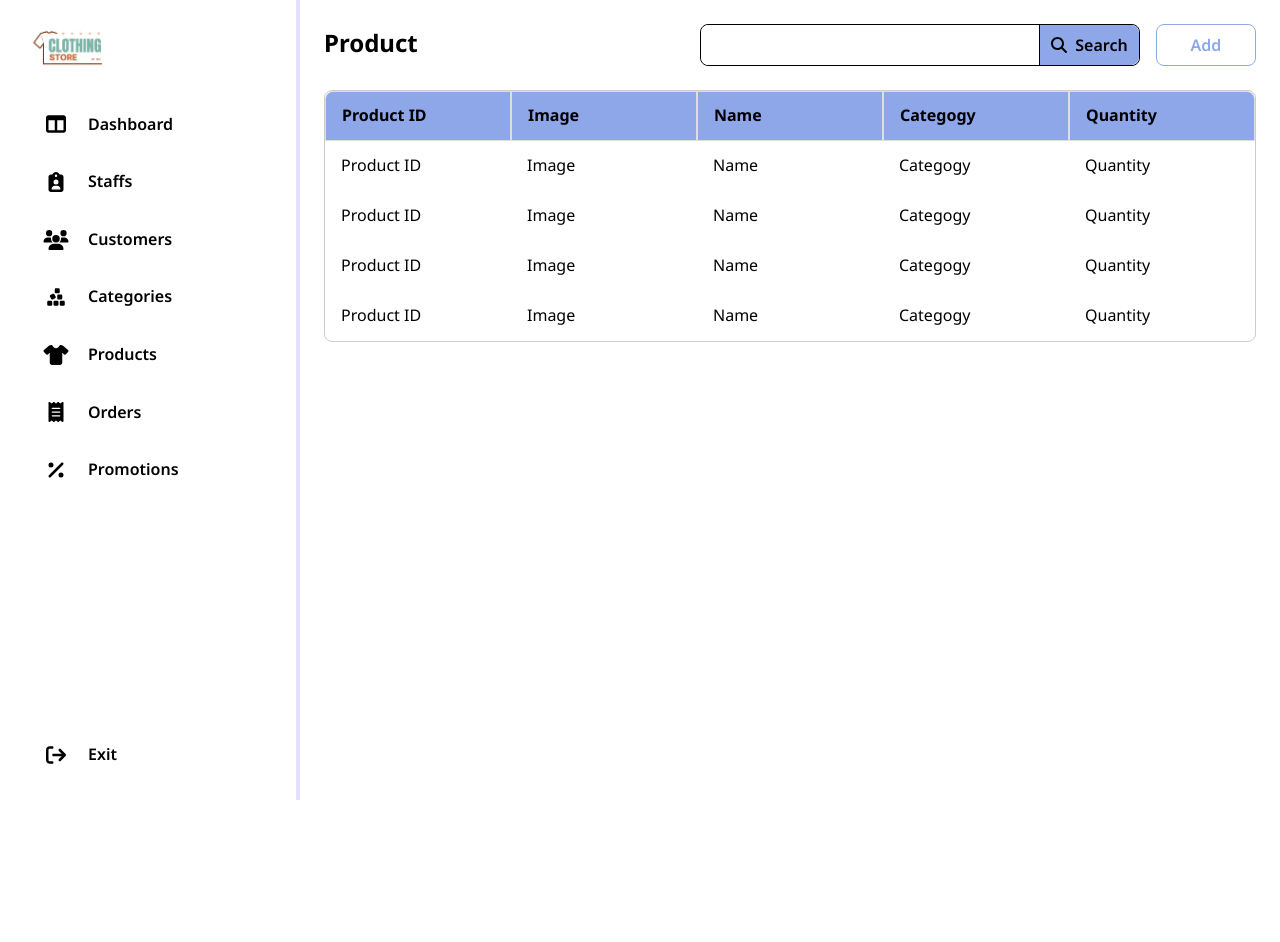
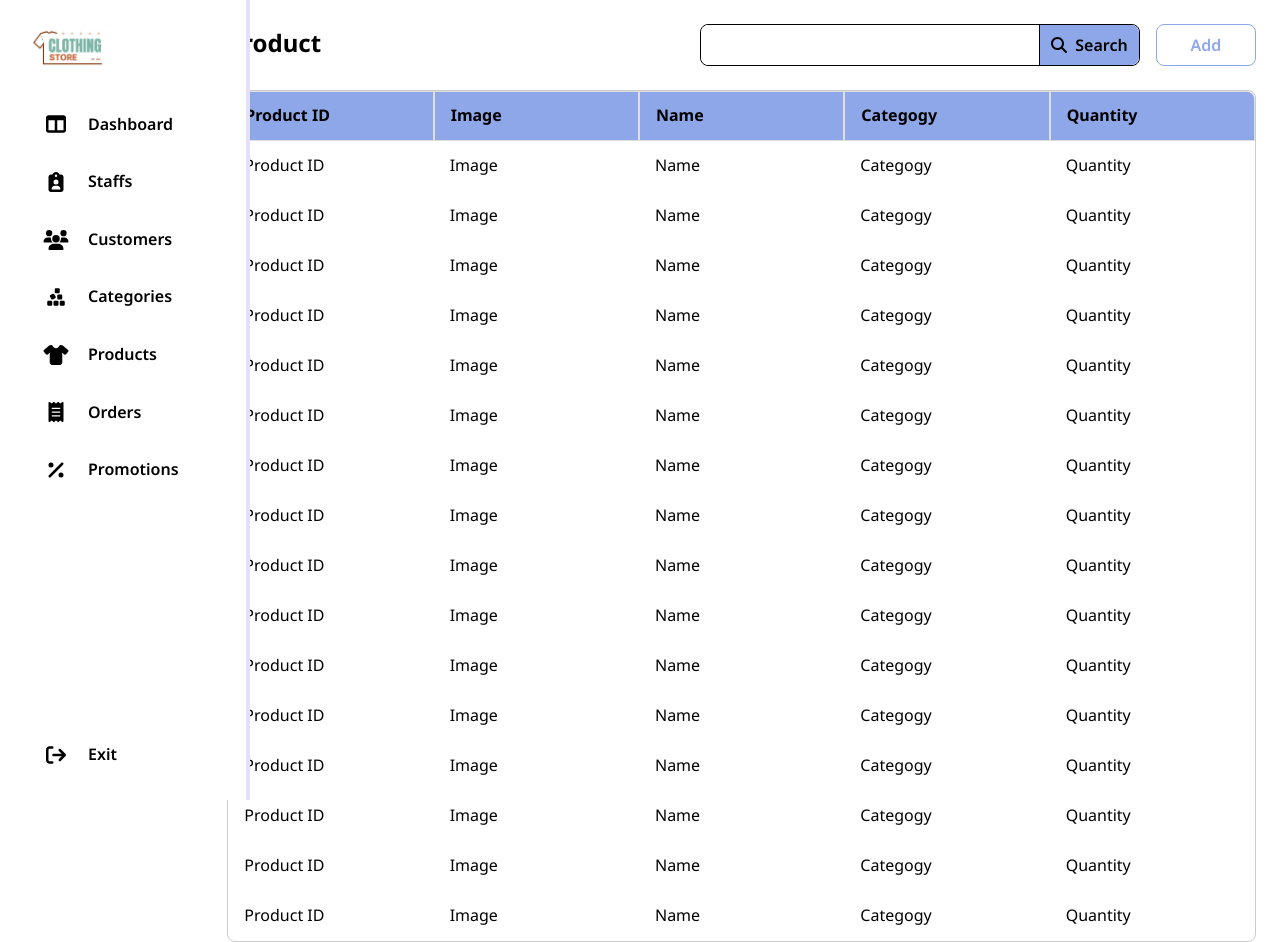
Before and after one commit to duycoiz1204/clothing-store-website-FE, a React (Create React App) app: page /admin/product in a window 1280 px wide. Before the commit the page ends 800 px from the top, so only its background shows below. Built offline with nearby package versions, Linux system fonts and the light colour scheme.

Commit message:
update admin

```diff
--- a/src/layouts/AdminLayout/AdminLayout.module.scss
+++ b/src/layouts/AdminLayout/AdminLayout.module.scss
@@ -2,5 +2,4 @@
     display: flex;
     width: 100%;
     height: 100%;
-    position: fixed;
 }
--- a/src/layouts/AdminLayout/Sidebar/Sidebar.module.scss
+++ b/src/layouts/AdminLayout/Sidebar/Sidebar.module.scss
@@ -1,8 +1,9 @@
 .container {
+    position: fixed;
     display: flex;
     flex-direction: column;
     justify-content: space-between;
-    width: 300px;
+    width: 250px;
     height: 100%;
     background-color: var(--white);
     padding: 24px;
--- a/src/layouts/AdminLayout/index.js
+++ b/src/layouts/AdminLayout/index.js
@@ -1,5 +1,6 @@
 import { Outlet } from 'react-router-dom';
 import classNames from 'classnames/bind';
+import { Column } from '~/components/Grid';
 
 import Sidebar from './Sidebar';
 
@@ -10,8 +11,13 @@ const cx = classNames.bind(styles);
 function AdminLayout() {
     return (
         <div className={cx('container')}>
-            <Sidebar />
-            <Outlet />
+            <Column className="l-2">
+                <Sidebar />
+            </Column>
+            <Column className="l-10">
+                    <Outlet />
+            </Column>
+
         </div>
     );
 }
--- a/src/pages/admin/ProductsAdmin/ProductsAdmin.module.scss
+++ b/src/pages/admin/ProductsAdmin/ProductsAdmin.module.scss
@@ -1,6 +1,6 @@
 .container {
     flex: 1;
-    padding: 24px;
+    padding: 24px 24px 0 14px;
 }
 
 .header {
--- a/src/pages/admin/ProductsAdmin/index.js
+++ b/src/pages/admin/ProductsAdmin/index.js
@@ -67,6 +67,91 @@ function ProductsAdmin() {
                         <td className={cx('table-data')}>Categogy</td>
                         <td className={cx('table-data')}>Quantity</td>
                     </tr>
+                    <tr className={cx('table-row')}>
+                        <td className={cx('table-data')}>Product ID</td>
+                        <td className={cx('table-data')}>Image</td>
+                        <td className={cx('table-data')}>Name</td>
+                        <td className={cx('table-data')}>Categogy</td>
+                        <td className={cx('table-data')}>Quantity</td>
+                    </tr>
+                    <tr className={cx('table-row')}>
+                        <td className={cx('table-data')}>Product ID</td>
+                        <td className={cx('table-data')}>Image</td>
+                        <td className={cx('table-data')}>Name</td>
+                        <td className={cx('table-data')}>Categogy</td>
+                        <td className={cx('table-data')}>Quantity</td>
+                    </tr>
+                    <tr className={cx('table-row')}>
+                        <td className={cx('table-data')}>Product ID</td>
+                        <td className={cx('table-data')}>Image</td>
+                        <td className={cx('table-data')}>Name</td>
+                        <td className={cx('table-data')}>Categogy</td>
+                        <td className={cx('table-data')}>Quantity</td>
+                    </tr>
+                    <tr className={cx('table-row')}>
+                        <td className={cx('table-data')}>Product ID</td>
+                        <td className={cx('table-data')}>Image</td>
+                        <td className={cx('table-data')}>Name</td>
+                        <td className={cx('table-data')}>Categogy</td>
+                        <td className={cx('table-data')}>Quantity</td>
+                    </tr>
+                    <tr className={cx('table-row')}>
+                        <td className={cx('table-data')}>Product ID</td>
+                        <td className={cx('table-data')}>Image</td>
+                        <td className={cx('table-data')}>Name</td>
+                        <td className={cx('table-data')}>Categogy</td>
+                        <td className={cx('table-data')}>Quantity</td>
+                    </tr>
+                    <tr className={cx('table-row')}>
+                        <td className={cx('table-data')}>Product ID</td>
+                        <td className={cx('table-data')}>Image</td>
+                        <td className={cx('table-data')}>Name</td>
+                        <td className={cx('table-data')}>Categogy</td>
+                        <td className={cx('table-data')}>Quantity</td>
+                    </tr>
+                    <tr className={cx('table-row')}>
+                        <td className={cx('table-data')}>Product ID</td>
+                        <td className={cx('table-data')}>Image</td>
+                        <td className={cx('table-data')}>Name</td>
+                        <td className={cx('table-data')}>Categogy</td>
+                        <td className={cx('table-data')}>Quantity</td>
+                    </tr>
+                    <tr className={cx('table-row')}>
+                        <td className={cx('table-data')}>Product ID</td>
+                        <td className={cx('table-data')}>Image</td>
+                        <td className={cx('table-data')}>Name</td>
+                        <td className={cx('table-data')}>Categogy</td>
+                        <td className={cx('table-data')}>Quantity</td>
+                    </tr>
+                    <tr className={cx('table-row')}>
+                        <td className={cx('table-data')}>Product ID</td>
+                        <td className={cx('table-data')}>Image</td>
+                        <td className={cx('table-data')}>Name</td>
+                        <td className={cx('table-data')}>Categogy</td>
+                        <td className={cx('table-data')}>Quantity</td>
+                    </tr>
+                    <tr className={cx('table-row')}>
+                        <td className={cx('table-data')}>Product ID</td>
+                        <td className={cx('table-data')}>Image</td>
+                        <td className={cx('table-data')}>Name</td>
+                        <td className={cx('table-data')}>Categogy</td>
+                        <td className={cx('table-data')}>Quantity</td>
+                    </tr>
+                    <tr className={cx('table-row')}>
+                        <td className={cx('table-data')}>Product ID</td>
+                        <td className={cx('table-data')}>Image</td>
+                        <td className={cx('table-data')}>Name</td>
+                        <td className={cx('table-data')}>Categogy</td>
+                        <td className={cx('table-data')}>Quantity</td>
+                    </tr>
+                    <tr className={cx('table-row')}>
+                        <td className={cx('table-data')}>Product ID</td>
+                        <td className={cx('table-data')}>Image</td>
+                        <td className={cx('table-data')}>Name</td>
+                        <td className={cx('table-data')}>Categogy</td>
+                        <td className={cx('table-data')}>Quantity</td>
+                    </tr>
+
                 </tbody>
             </table>
         </div>
```
